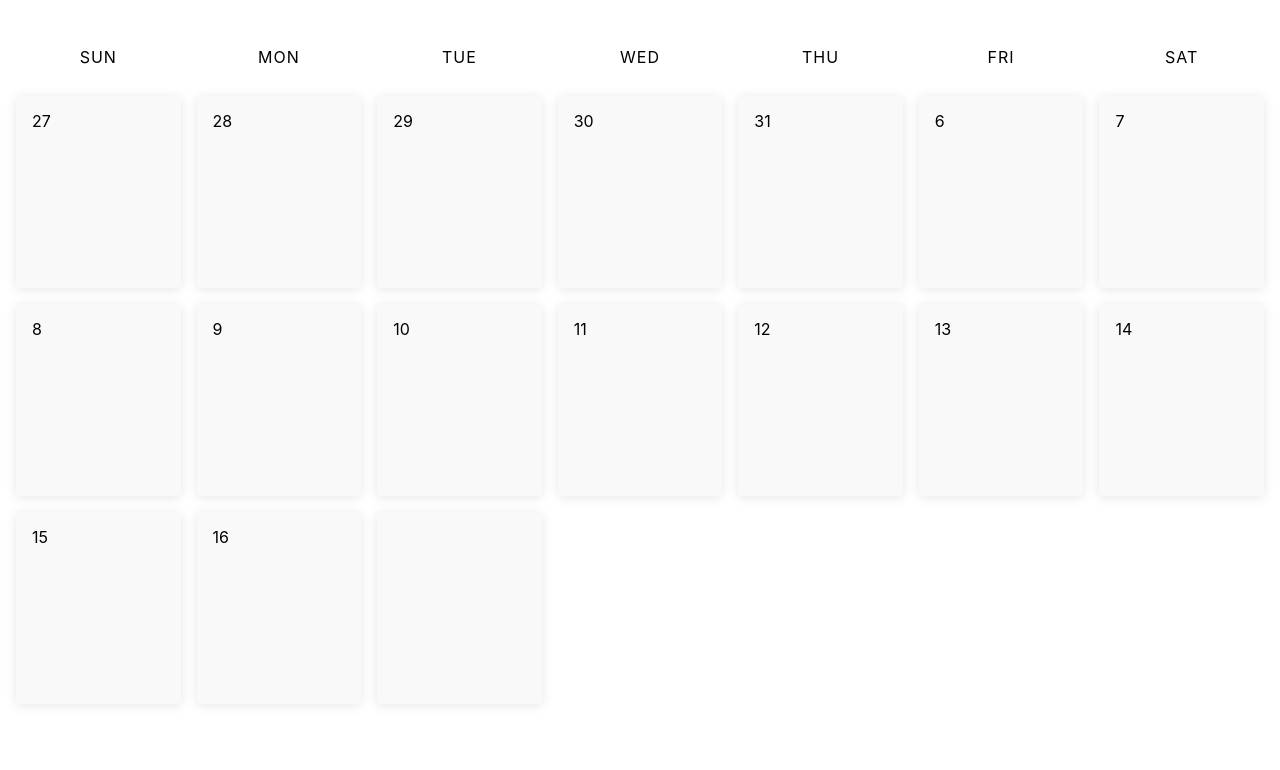
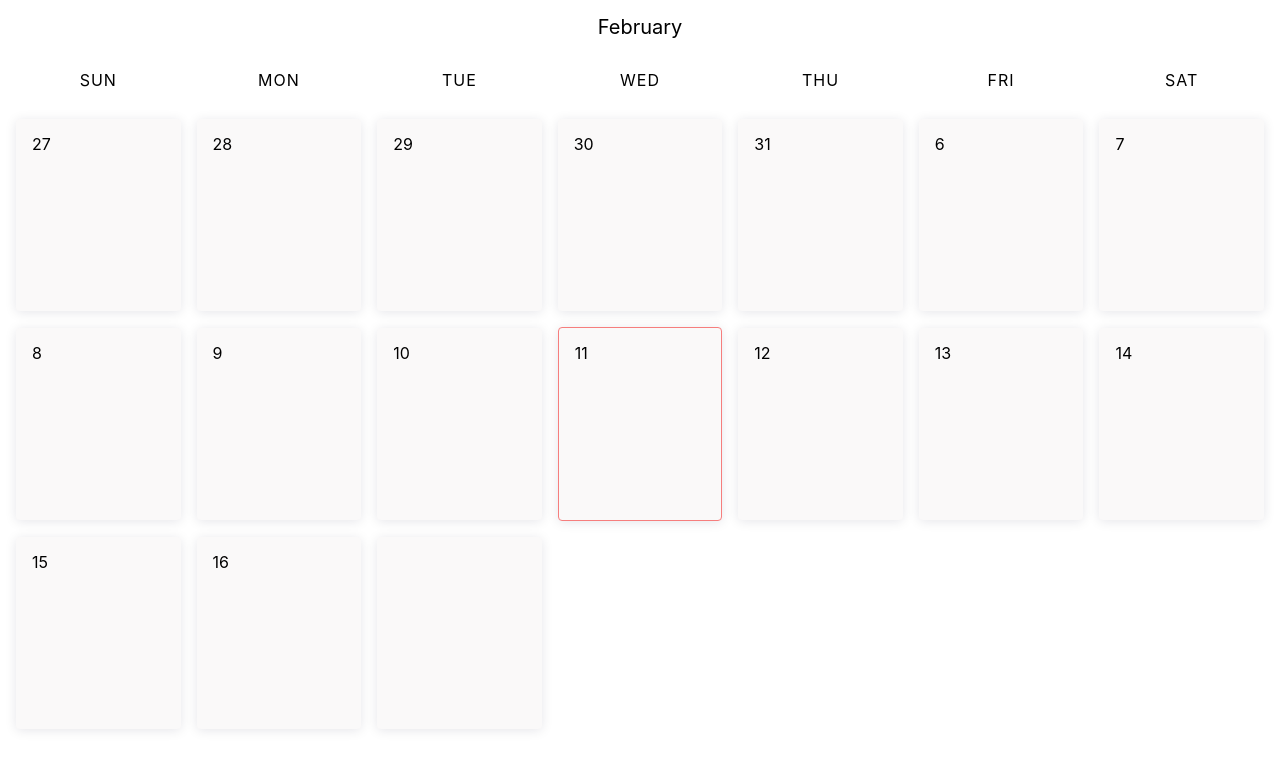
Before and after one commit to kelvinoshea/calendar, a React (Create React App) app: page / in a window 1280 px wide. Shown: the top 770 px of the page. Built offline with nearby package versions, Linux system fonts and the light colour scheme.

Commit message:
add stuff, give conditional classes to the current day

```diff
--- a/package.json
+++ b/package.json
@@ -3,7 +3,8 @@
   "version": "0.1.0",
   "private": true,
   "dependencies": {
-    "moment": "^2.24.0",
+    "classnames": "^2.2.6",
+    "date-fns": "^1.30.1",
     "node-sass": "^4.11.0",
     "normalize.css": "^8.0.1",
     "react": "^16.8.1",
--- a/src/components/Calendar/Calendar.module.scss
+++ b/src/components/Calendar/Calendar.module.scss
@@ -3,6 +3,14 @@
 .calendar {
   padding: 1rem;
   max-width: 1400px;
+  display: flex;
+  flex-direction: column;
+}
+
+.month {
+  display: flex;
+  justify-content: center;
+  font-size: 1.25rem;
 }
 
 .days {
--- a/src/components/Calendar/index.jsx
+++ b/src/components/Calendar/index.jsx
@@ -1,4 +1,5 @@
 import React, { Component } from 'react'
+import dateFns from "date-fns"
 import PropTypes from 'prop-types'
 import styles from './Calendar.module.scss'
 import Day from '../Day'
@@ -9,9 +10,14 @@ export default class index extends Component {
     prop: PropTypes
   }
 
+  state = {
+    currentMonth: new Date()
+  }
+
   render() {
     return (
       <div className={styles.calendar}>
+        <div className={styles.month}>{dateFns.format(this.state.currentMonth, "MMMM")}</div>
         <div className={styles.days}>
           <Header
             dayName='Sun'
--- a/src/components/Day/Day.module.scss
+++ b/src/components/Day/Day.module.scss
@@ -16,4 +16,12 @@
     transform: translateY(-10px) scale(1.05);
     box-shadow: 0 0.2rem 1.5rem #0b032d2a;
   }
+
+  &:active {
+    transform: scale(1);
+  }
+
+  &.currentDay {
+    border: 1px solid $pink;
+  }
 }
--- a/src/components/Day/index.jsx
+++ b/src/components/Day/index.jsx
@@ -1,16 +1,32 @@
 import React, { Component } from 'react'
+import cn from 'classnames'
+import dateFns from "date-fns"
 import PropTypes from 'prop-types'
 import styles from './Day.module.scss';
-// import moment from 'moment';
-
 export default class Day extends Component {
   static propTypes = {
     prop: PropTypes
   }
 
+  state = {
+    currentDay: false,
+    currentDayNumber: new Date(),
+  }
+
+  componentDidMount() {
+    const dateNumber = dateFns.format(this.state.currentDayNumber, "DD")
+
+    if (this.props.dayNumber === dateNumber) {
+      this.setState({ currentDay: true })
+    }
+  }
+
   render() {
     return (
-      <div className={styles.day}>
+      <div className={cn(
+        styles.day,
+        this.state.currentDay ? styles.currentDay : null
+      )}>
         <p>{this.props.dayNumber}</p>
       </div>
     )
```
Also changed, not shown: 1 other file (tests, documents, lock files or other folders).
